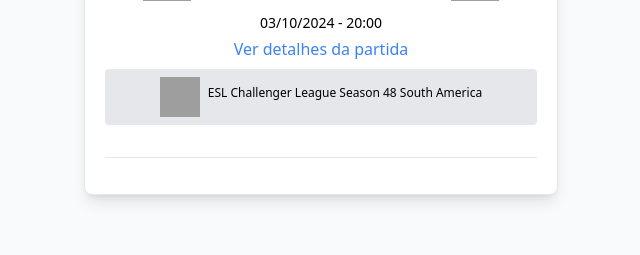
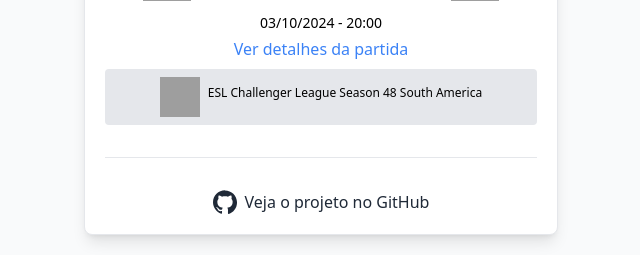
Before and after one commit to romulodm/brazilian-matches-hltv, a Flask app: page / in a window 1280 px wide. Shown: the part 2250-2505 px from the top of the page, without its empty margins (319-959 px from the left). Before the commit the page ends 2452 px from the top, so only its background shows below. Run offline with Flask 3, Linux system fonts and the light colour scheme; some libraries are stand-ins or nearby versions; grey boxes are pictures that could not be loaded.

Commit message:
feat: github link to this repository on bottom

```diff
--- a/app/templates/index.html
+++ b/app/templates/index.html
@@ -40,6 +40,14 @@
                 <div>Nenhuma partida encontrada :(</div>
             {% endif %}
 
+            <div class="w-full text-center mt-8">
+                <a href="https://github.com/romulodm/brazilian-matches-hltv" target="_blank" class="flex justify-center items-center gap-2 text-gray-800 hover:text-purple-700 hover:underline">
+                    <svg xmlns="http://www.w3.org/2000/svg" class="w-6 h-6" viewBox="0 0 24 24" fill="currentColor">
+                        <path d="M12 .297c-6.63 0-12 5.373-12 12 0 5.303 3.438 9.8 8.205 11.387.6.113.82-.258.82-.577 0-.285-.01-1.04-.015-2.04-3.338.724-4.042-1.415-4.042-1.415-.546-1.387-1.333-1.757-1.333-1.757-1.087-.744.083-.729.083-.729 1.205.084 1.838 1.238 1.838 1.238 1.07 1.835 2.807 1.304 3.492.997.108-.775.418-1.305.762-1.605-2.665-.305-5.467-1.334-5.467-5.93 0-1.31.468-2.381 1.236-3.221-.124-.303-.536-1.527.117-3.176 0 0 1.008-.322 3.3 1.23.957-.266 1.983-.399 3.003-.404 1.02.005 2.047.138 3.006.404 2.29-1.552 3.296-1.23 3.296-1.23.655 1.649.243 2.873.12 3.176.77.84 1.233 1.911 1.233 3.221 0 4.609-2.807 5.623-5.478 5.92.43.372.823 1.102.823 2.222 0 1.606-.015 2.901-.015 3.293 0 .322.217.694.825.576 4.765-1.587 8.199-6.084 8.199-11.386 0-6.627-5.373-12-12-12z"/>
+                    </svg>
+                    <span>Veja o projeto no GitHub</span>
+                </a>
+            </div>
 
         </div>
     </div>
```
